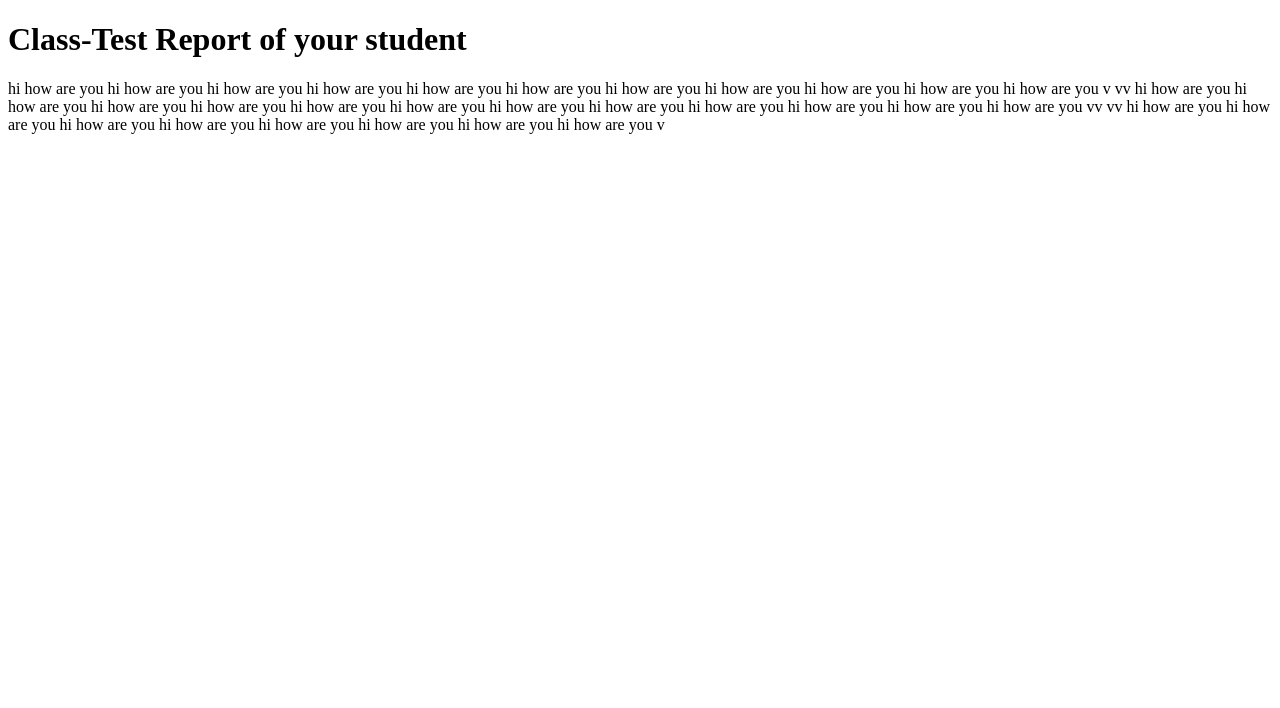
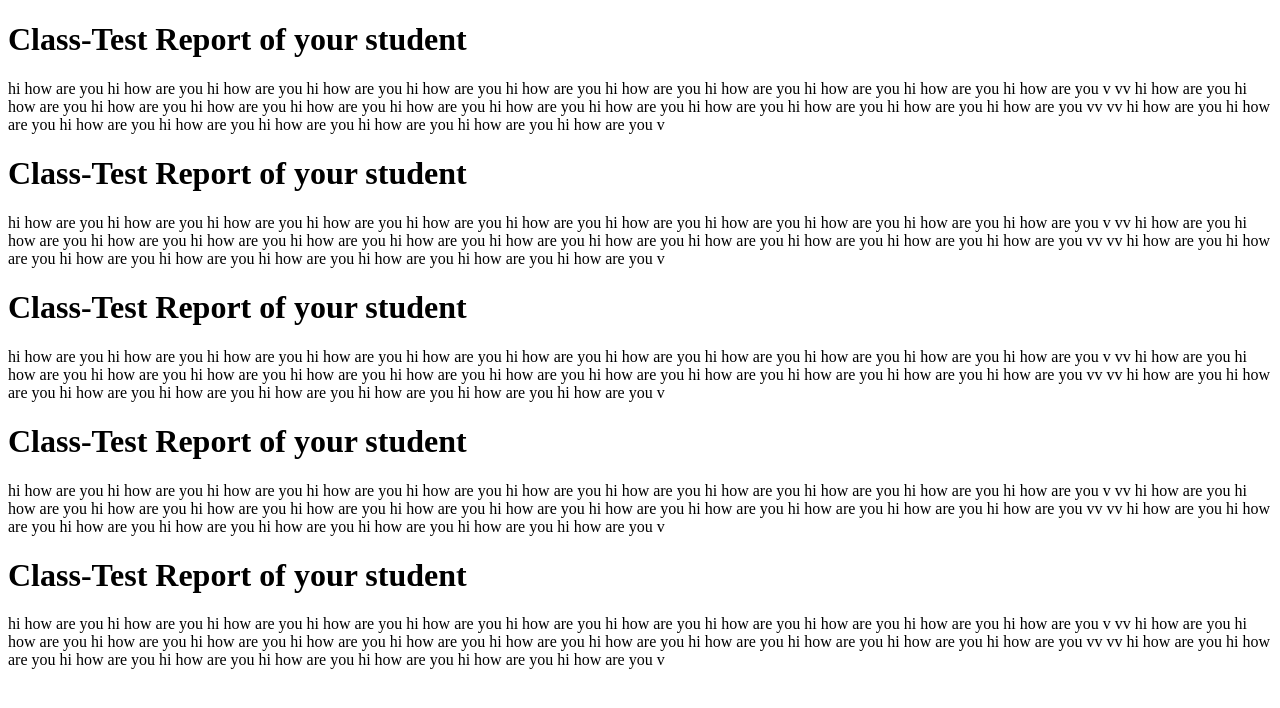
Before and after one commit to shubhamsharma1911/html, a plain HTML site: page index.html in a window 1280 px wide. Drawn offline with Linux system fonts and the light colour scheme.

Commit message:
Update index.html

```diff
--- a/index.html
+++ b/index.html
@@ -14,5 +14,50 @@
       vv
       vv hi how are you  hi how are you  hi how are you  hi how are you  hi how are you  hi how are you
       hi how are you  hi how are you v</p>
+    <h1>Class-Test Report of your student</h1>
+    <p> hi how are you  hi how are you  hi how are you  hi how are you  hi how are you  hi how are you
+       hi how are you  hi how are you  hi how are you  hi how are you  hi how are you
+      v
+      vv
+       hi how are you  hi how are you  hi how are you  hi how are you  hi how are you
+       hi how are you  hi how are you  hi how are you  hi how are you
+       hi how are you  hi how are you  hi how are you
+      vv
+      vv hi how are you  hi how are you  hi how are you  hi how are you  hi how are you  hi how are you
+      hi how are you  hi how are you v</p>
+    <h1>Class-Test Report of your student</h1>
+    <p> hi how are you  hi how are you  hi how are you  hi how are you  hi how are you  hi how are you
+       hi how are you  hi how are you  hi how are you  hi how are you  hi how are you
+      v
+      vv
+       hi how are you  hi how are you  hi how are you  hi how are you  hi how are you
+       hi how are you  hi how are you  hi how are you  hi how are you
+       hi how are you  hi how are you  hi how are you
+      vv
+      vv hi how are you  hi how are you  hi how are you  hi how are you  hi how are you  hi how are you
+      hi how are you  hi how are you v</p>
+    <h1>Class-Test Report of your student</h1>
+    <p> hi how are you  hi how are you  hi how are you  hi how are you  hi how are you  hi how are you
+       hi how are you  hi how are you  hi how are you  hi how are you  hi how are you
+      v
+      vv
+       hi how are you  hi how are you  hi how are you  hi how are you  hi how are you
+       hi how are you  hi how are you  hi how are you  hi how are you
+       hi how are you  hi how are you  hi how are you
+      vv
+      vv hi how are you  hi how are you  hi how are you  hi how are you  hi how are you  hi how are you
+      hi how are you  hi how are you v</p>
+    <h1>Class-Test Report of your student</h1>
+    <p> hi how are you  hi how are you  hi how are you  hi how are you  hi how are you  hi how are you
+       hi how are you  hi how are you  hi how are you  hi how are you  hi how are you
+      v
+      vv
+       hi how are you  hi how are you  hi how are you  hi how are you  hi how are you
+       hi how are you  hi how are you  hi how are you  hi how are you
+       hi how are you  hi how are you  hi how are you
+      vv
+      vv hi how are you  hi how are you  hi how are you  hi how are you  hi how are you  hi how are you
+      hi how are you  hi how are you v</p>
+
   </body>
 </html>
```
